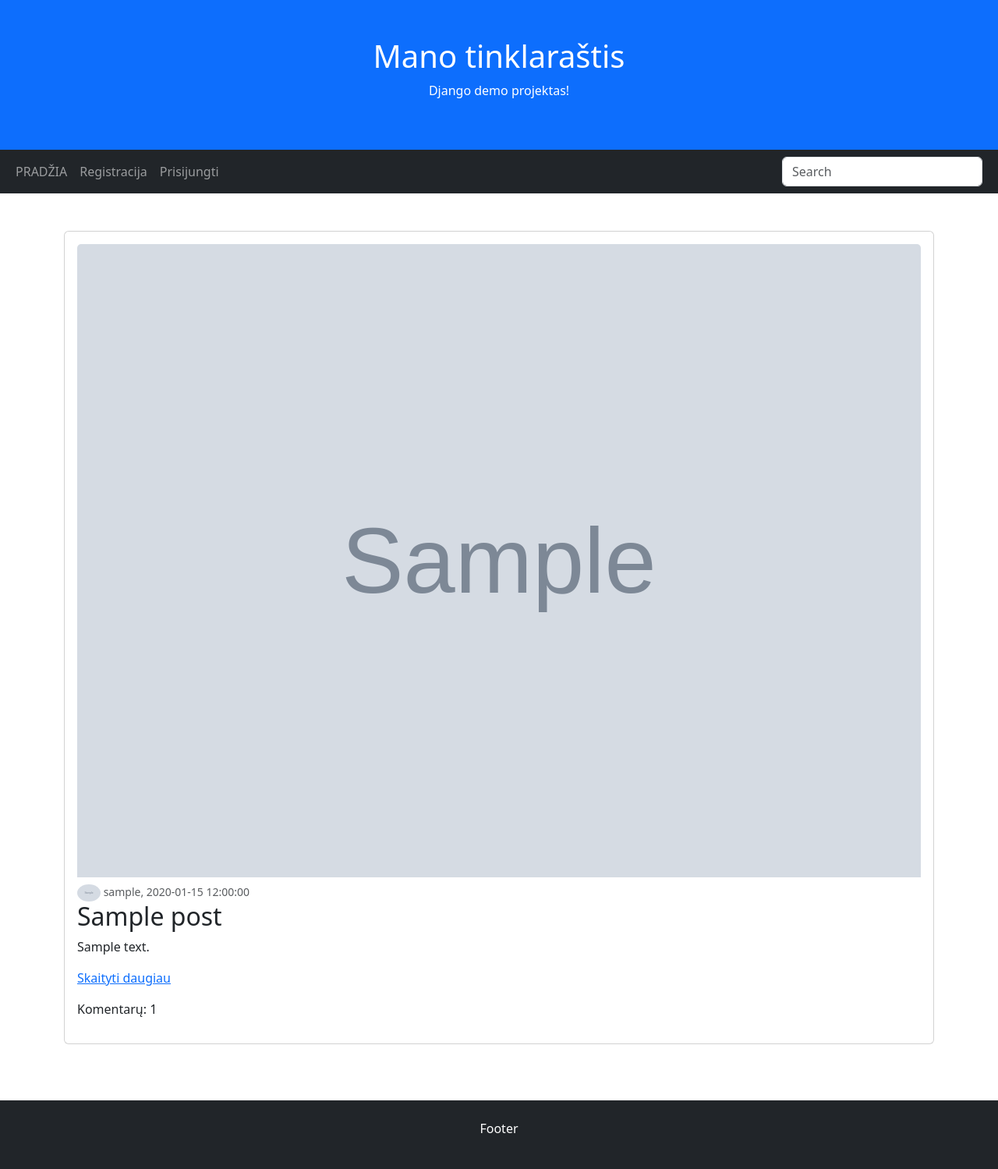
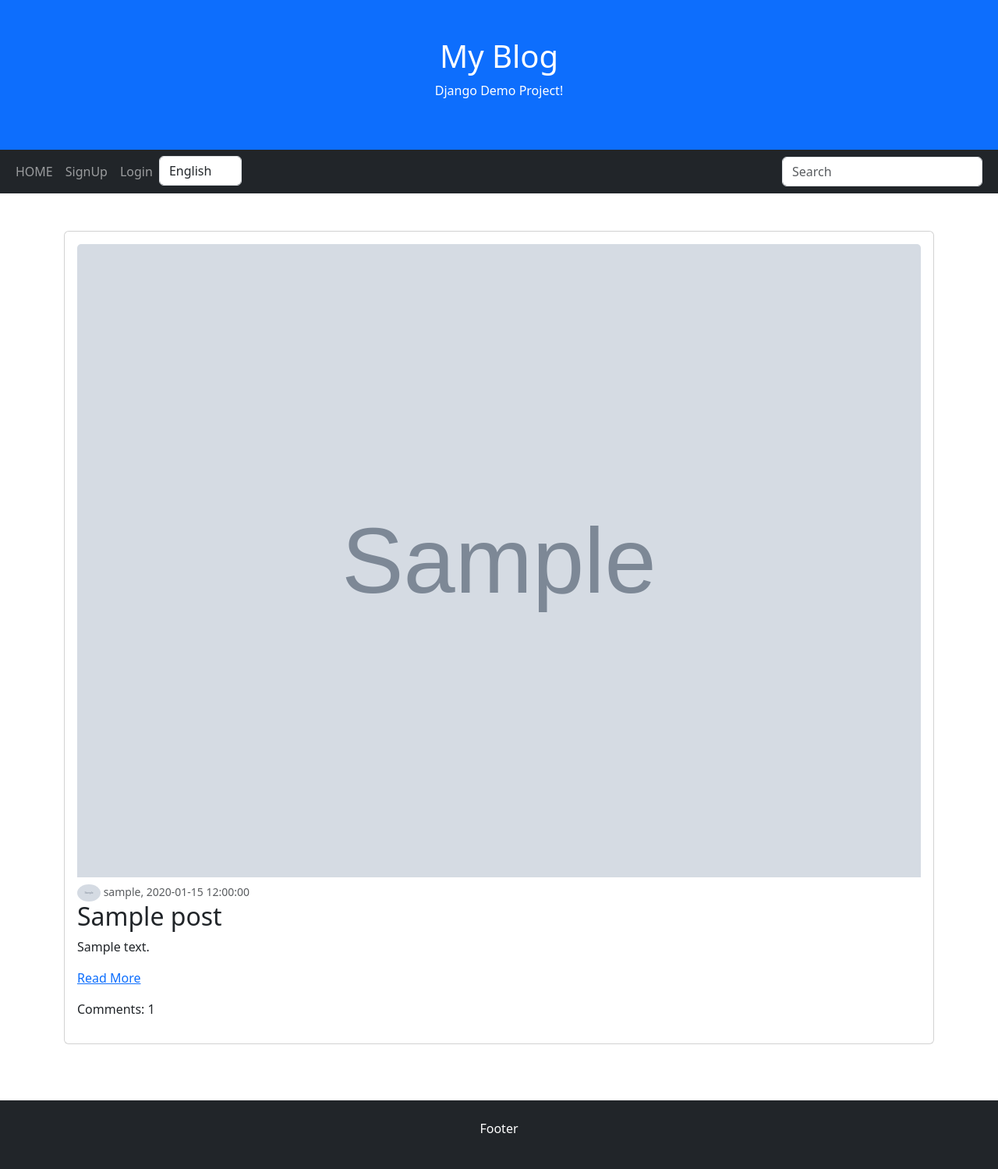
Before and after one commit to DonatasNoreika/blog_18, a Django app: page / in a window 1280 px wide. Shown: the whole page at 78% size. Run offline with Django 5.2, Linux system fonts and the light colour scheme; tables that the repository leaves empty hold one stand-in row (values such as "Sample post"); grey boxes marked "Sample" are stand-in pictures.

Commit message:
+Vertimai, kalbos perjungimo mygtukas

```diff
--- a/mysite/blog/models.py
+++ b/mysite/blog/models.py
@@ -1,12 +1,15 @@
-from django.contrib.auth.models import User
+# from django.contrib.auth.models import User
 from django.db import models
 from django.contrib.auth.models import AbstractUser
 from PIL import Image
+from django.utils.translation import gettext_lazy as _
 
 # Create your models here.
 
 class CustomUser(AbstractUser):
-    photo = models.ImageField(upload_to='profile_pics', null=True, blank=True)
+    photo = models.ImageField(verbose_name = _("Photo"),
+                              upload_to='profile_pics',
+                              null=True, blank=True)
 
     def save(self, *, force_insert=False, force_update=False, using=None, update_fields=None):
         super().save(force_insert=force_insert, force_update=force_update, using=using, update_fields=update_fields)
@@ -22,11 +25,15 @@ class CustomUser(AbstractUser):
             img.save(self.photo.path)
 
 class Post(models.Model):
-    title = models.CharField()
-    content = models.TextField()
-    date = models.DateTimeField(auto_now_add=True)
-    author = models.ForeignKey(to='blog.CustomUser', on_delete=models.CASCADE)
-    photo = models.ImageField(upload_to='post_photos', null=True, blank=True)
+    title = models.CharField(verbose_name=_("Title"))
+    content = models.TextField(verbose_name=_("Content"))
+    date = models.DateTimeField(verbose_name=_("Date"), auto_now_add=True)
+    author = models.ForeignKey(verbose_name=_("Author"),
+                               to='blog.CustomUser',
+                               on_delete=models.CASCADE)
+    photo = models.ImageField(verbose_name=_("Photo"),
+                              upload_to='post_photos',
+                              null=True, blank=True)
 
     def comments_count(self):
         return self.comments.count()
@@ -35,11 +42,22 @@ class Post(models.Model):
         return self.title
 
     class Meta:
+        verbose_name = _("Post")
+        verbose_name_plural = _("Posts")
         ordering = ['-pk']
 
 
 class Comment(models.Model):
-    post = models.ForeignKey(to="Post", on_delete=models.CASCADE, related_name="comments")
-    content = models.TextField()
-    date = models.DateTimeField(auto_now_add=True)
-    author = models.ForeignKey(to='blog.CustomUser', on_delete=models.CASCADE)
+    post = models.ForeignKey(verbose_name = _("Post"),
+                             to="Post",
+                             on_delete=models.CASCADE,
+                             related_name="comments")
+    content = models.TextField(verbose_name = _("Content"))
+    date = models.DateTimeField(verbose_name = _("Date"), auto_now_add=True)
+    author = models.ForeignKey(verbose_name = _("Author"),
+                               to='blog.CustomUser',
+                               on_delete=models.CASCADE)
+
+    class Meta:
+        verbose_name = _("Comment")
+        verbose_name_plural = _("Comments")
--- a/mysite/blog/templates/base.html
+++ b/mysite/blog/templates/base.html
@@ -8,10 +8,10 @@
     <script src="https://cdn.jsdelivr.net/npm/bootstrap@5.3.3/dist/js/bootstrap.bundle.min.js"></script>
 </head>
 <body>
-
+{% load i18n %}
 <div class="p-5 bg-primary text-white text-center">
-    <h1>Mano tinklaraštis</h1>
-    <p>Django demo projektas!</p>
+    <h1>{% trans 'My Blog' %}</h1>
+    <p>{% trans 'Django Demo Project!' %}</p>
 </div>
 
 <nav class="navbar navbar-expand-sm navbar-dark bg-dark">
@@ -22,7 +22,7 @@
         <div class="collapse navbar-collapse" id="mynavbar">
             <ul class="navbar-nav me-auto">
                 <li class="nav-item">
-                <a class="nav-link" href="{% url 'posts' %}">PRADŽIA</a>
+                <a class="nav-link" href="{% url 'posts' %}">{% trans 'HOME' %}</a>
             </li>
             {% if user.is_authenticated %}
             <li class="nav-item">
@@ -36,26 +36,44 @@
                 </a>
             </li>
             <li class="nav-item">
-                <a class="nav-link" href="{% url 'post_create' %}">Naujas įrašas</a>
+                <a class="nav-link" href="{% url 'post_create' %}">{% trans 'New Post' %}</a>
             </li>
             <li class="nav-item">
                 <form method="post" action="{% url 'logout' %}">
                     {% csrf_token %}
-                    <button class="nav-link" type="submit">Atsijungti</button>
+                    <button class="nav-link" type="submit">{% trans 'Logout' %}</button>
                 </form>
             </li>
             {% else %}
 
             <li class="nav-item">
-                <a class="nav-link" href="{% url 'signup' %}">Registracija</a>
+                <a class="nav-link" href="{% url 'signup' %}">{% trans 'SignUp' %}</a>
             </li>
             <li class="nav-item">
-                <a class="nav-link" href="{% url 'login' %}">Prisijungti</a>
+                <a class="nav-link" href="{% url 'login' %}">{% trans 'Login' %}</a>
             </li>
             {% endif %}
+                <li class="nav-item">
+                    {% load i18n %}
+                    <form action="{% url 'set_language' %}" method="post" class="d-flex">
+                        {% csrf_token %}
+                        <input name="next" type="hidden" value="{{ redirect_to }}"/>
+                        <select name="language" class="form-control me-2" onchange="this.form.submit()">
+                            {% load static %}
+                            {% get_current_language as LANGUAGE_CODE %}
+                            {% get_available_languages as LANGUAGES %}
+                            {% for lang in LANGUAGES %}
+                            <option value="{{ lang.0 }}"
+                                    {% if lang.0 == LANGUAGE_CODE %}selected="selected" {% endif %}>
+                                {{ lang.1 }}
+                            </option>
+                            {% endfor %}
+                        </select>
+                    </form>
+                </li>
             </ul>
             <form class="d-flex" action="{% url 'search' %}">
-                <input class="form-control me-2" name="query" type="text" placeholder="Search">
+                <input class="form-control me-2" name="query" type="text" placeholder="{% trans 'Search' %}">
             </form>
         </div>
     </div>
--- a/mysite/blog/templates/posts.html
+++ b/mysite/blog/templates/posts.html
@@ -1,6 +1,6 @@
 {% extends 'base.html' %}
-
-{% block title %}Įrašai{% endblock %}
+{% load i18n %}
+{% block title %}{% trans 'Posts' %}{% endblock %}
 
 {% block content %}
 
@@ -19,8 +19,8 @@
         </div>
         <h2>{{ post.title }}</h2>
         <p>{{ post.content | truncatewords:10 }}</p>
-        <p><a href="{% url 'post' post.pk %}">Skaityti daugiau</a></p>
-        <p>Komentarų: {{ post.comments_count }}</p>
+        <p><a href="{% url 'post' post.pk %}">{% trans 'Read More' %}</a></p>
+        <p>{% trans 'Comments' %}: {{ post.comments_count }}</p>
     </div>
 </div>
 
@@ -30,11 +30,11 @@
 <ul class="pagination justify-content-center">
     {% if page_obj.has_previous %}
     <li class="page-item">
-        <a class="page-link" href="?page={{ page_obj.previous_page_number }}">Previous</a>
+        <a class="page-link" href="?page={{ page_obj.previous_page_number }}">{% trans 'Previous' %}</a>
     </li>
     {% else %}
     <li class="page-item disabled">
-        <a class="page-link">Previous</a>
+        <a class="page-link">{% trans 'Previous' %}</a>
     </li>
     {% endif %}
 
@@ -52,11 +52,11 @@
 
     {% if page_obj.has_next %}
     <li class="page-item">
-        <a class="page-link" href="?page={{ page_obj.next_page_number }}">Next</a>
+        <a class="page-link" href="?page={{ page_obj.next_page_number }}">{% trans 'Next' %}</a>
     </li>
     {% else %}
     <li class="page-item disabled">
-        <a class="page-link">Next</a>
+        <a class="page-link">{% trans 'Next' %}</a>
     </li>
     {% endif %}
 </ul>
--- a/mysite/mysite/urls.py
+++ b/mysite/mysite/urls.py
@@ -22,4 +22,5 @@ urlpatterns = [
     path('admin/', admin.site.urls),
     path("", include("blog.urls")),
     path("accounts/", include("django.contrib.auth.urls")),
+    path('i18n/', include('django.conf.urls.i18n')),
 ] + static(settings.MEDIA_URL, document_root=settings.MEDIA_ROOT)
```
Also changed, not shown: mysite/mysite/settings.py (+8 -0 lines), mysite/blog/locale/lt/LC_MESSAGES/django.po (added), 1 other file.
